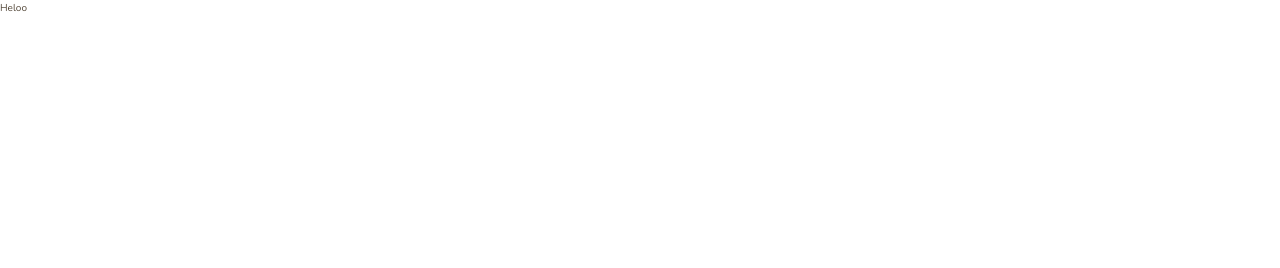
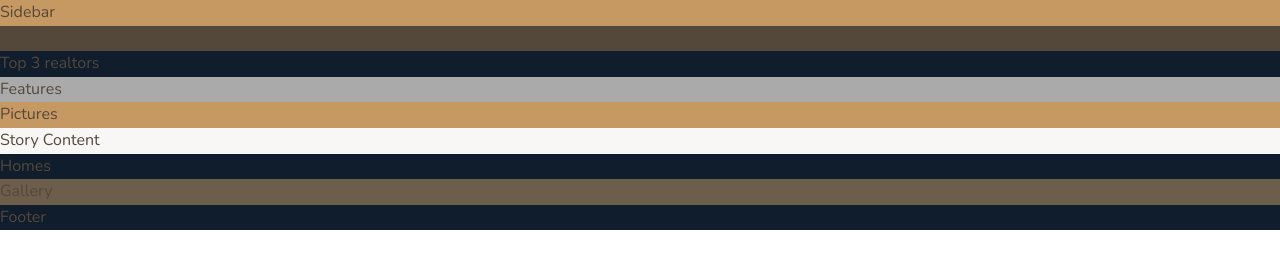
Before and after one commit to OlgaPrikhodko/nexter, a website: page index.html in a window 1280 px wide. Drawn offline with nearby package versions, Linux system fonts and the light colour scheme; files that its build step writes are made by us from their sources.

Commit message:
🌟 set base markup and background colors

```diff
--- a/index.html
+++ b/index.html
@@ -15,6 +15,22 @@
     <title>nexter &mdash; your home, your freedom</title>
   </head>
   <body class="container">
-    Heloo
+    <div class="sidebar">Sidebar</div>
+
+    <header class="header">Header</header>
+
+    <div class="realtors">Top 3 realtors</div>
+
+    <section class="features">Features</section>
+
+    <div class="story__pictures">Pictures</div>
+
+    <div class="story__content">Story Content</div>
+
+    <div class="homes">Homes</div>
+
+    <div class="gallery">Gallery</div>
+
+    <footer class="footer">Footer</footer>
   </body>
 </html>
--- a/sass/_base.scss
+++ b/sass/_base.scss
@@ -32,4 +32,5 @@ body {
   color: $color-grey-dark-1;
   font-weight: 300;
   line-height: 1.6;
+  font-size: 1.6rem;
 }
--- a/sass/_features.scss
+++ b/sass/_features.scss
@@ -0,0 +1,3 @@
+.features {
+  background-color: $color-grey-light-2;
+}
--- a/sass/_footer.scss
+++ b/sass/_footer.scss
@@ -0,0 +1,3 @@
+.footer {
+  background-color: $color-secondary;
+}
--- a/sass/_gallery.scss
+++ b/sass/_gallery.scss
@@ -0,0 +1,3 @@
+.gallery {
+  background-color: $color-grey-dark-2;
+}
--- a/sass/_header.scss
+++ b/sass/_header.scss
@@ -0,0 +1,3 @@
+.header {
+  background-color: $color-grey-dark-1;
+}
--- a/sass/_homes.scss
+++ b/sass/_homes.scss
@@ -0,0 +1,3 @@
+.homes {
+  background-color: $color-secondary;
+}
--- a/sass/_realtors.scss
+++ b/sass/_realtors.scss
@@ -0,0 +1,3 @@
+.realtors {
+  background-color: $color-secondary;
+}
--- a/sass/_sidebar.scss
+++ b/sass/_sidebar.scss
@@ -0,0 +1,3 @@
+.sidebar {
+  background-color: $color-primary;
+}
--- a/sass/_story.scss
+++ b/sass/_story.scss
@@ -0,0 +1,7 @@
+.story__content {
+  background-color: $color-grey-light-1;
+}
+
+.story__pictures {
+  background-color: $color-primary;
+}
```
